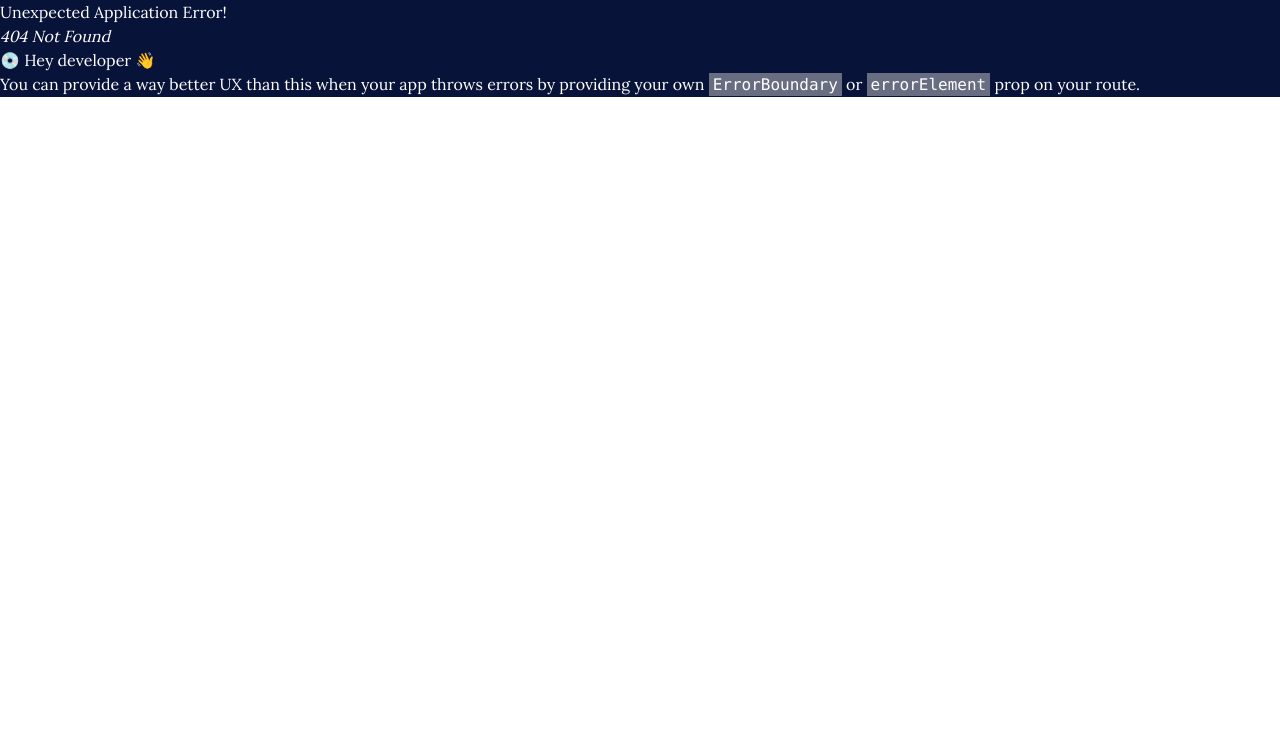
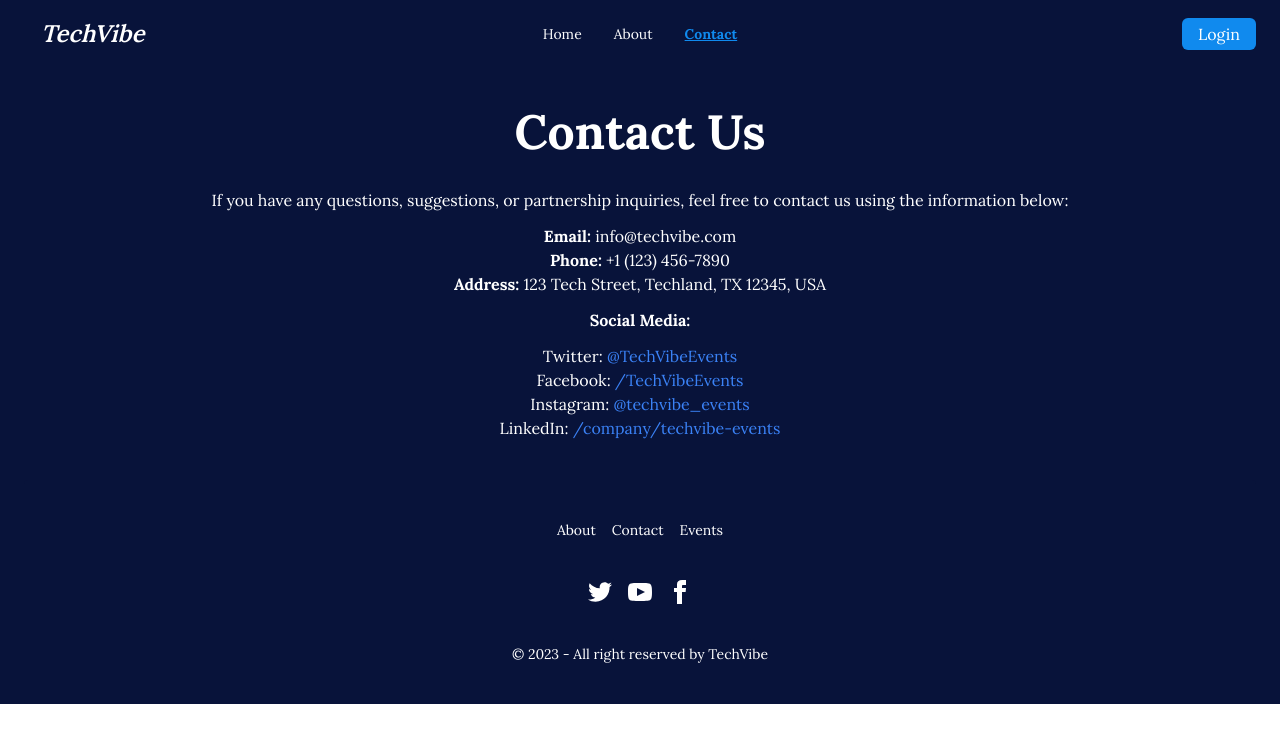
Before and after one commit to avideb24/tech-vibe, a React (Vite) app: page /contact in a window 1280 px wide. Before the commit this address had no page. Shown: the top 742 px of the page. Built offline with nearby package versions, Linux system fonts and the light colour scheme.

Commit message:
about and contact page added and other elements updated

```diff
--- a/package.json
+++ b/package.json
@@ -13,6 +13,7 @@
     "localforage": "^1.10.0",
     "match-sorter": "^6.3.1",
     "react": "^18.2.0",
+    "react-awesome-slider": "^4.1.0",
     "react-dom": "^18.2.0",
     "react-router-dom": "^6.16.0",
     "sort-by": "^1.2.0"
--- /dev/null
+++ b/src/Pages/About.jsx
@@ -0,0 +1,20 @@
+import Footer from "../components/Footer";
+import Navbar from "../components/Navbar";
+
+const About = () => {
+    return (
+        <div className="#08133a max-w-7xl mx-auto px-6">
+            <Navbar></Navbar>
+            <div className="text-center space-y-3 py-10">
+                <h2 className="text-5xl font-bold mb-8">About</h2>
+                <p><span className="text-2xl font-bold">TechVibe</span> is the heartbeat of the tech community, connecting passionate individuals with the latest trends, innovations, and thought leaders in the technology realm. Our mission is to bridge the gap between tech enthusiasts and the most impactful events happening worldwide.</p>
+                <p>At TechVibe, we curate a diverse array of tech events, ranging from hackathons and startup meetups to industry conferences and product launches. We believe in the power of knowledge sharing and networking, empowering professionals and enthusiasts alike to stay ahead in this ever-evolving digital landscape.</p>
+                <p>Join us on this exhilarating journey of discovery and inspiration. Whether you're a seasoned developer, an aspiring entrepreneur, or simply curious about the future of technology, TechVibe is your compass in the dynamic world of tech events.</p>
+                <p>Stay tuned, stay inspired, and let's ride the wave of innovation together!</p>
+            </div>
+            <Footer></Footer>
+        </div>
+    );
+};
+
+export default About;
--- /dev/null
+++ b/src/Pages/Contact.jsx
@@ -0,0 +1,29 @@
+import Footer from "../components/Footer";
+import Navbar from "../components/Navbar";
+
+const Contact = () => {
+    return (
+        <div className="#08133a max-w-7xl mx-auto px-6">
+            <Navbar></Navbar>
+            <div className="text-center space-y-3 py-10">
+                <h2 className="text-5xl font-bold mb-8">Contact Us</h2>
+                <p>If you have any questions, suggestions, or partnership inquiries, feel free to contact us using the information below:</p>
+                <div className="contact-details">
+                    <p><strong>Email:</strong> info@techvibe.com</p>
+                    <p><strong>Phone:</strong> +1 (123) 456-7890</p>
+                    <p><strong>Address:</strong> 123 Tech Street, Techland, TX 12345, USA</p>
+                </div>
+                <p><strong>Social Media:</strong></p>
+                <ul>
+                    <li>Twitter: <span className="text-blue-500">@TechVibeEvents</span></li>
+                    <li>Facebook: <span className="text-blue-500">/TechVibeEvents</span></li>
+                    <li>Instagram: <span className="text-blue-500">@techvibe_events</span></li>
+                    <li>LinkedIn: <span className="text-blue-500">/company/techvibe-events</span></li>
+                </ul>
+            </div>
+            <Footer></Footer>
+        </div>
+    );
+};
+
+export default Contact;
--- a/src/Pages/Home.jsx
+++ b/src/Pages/Home.jsx
@@ -1,12 +1,23 @@
 import { useLoaderData } from "react-router-dom";
+import { useEffect, useState } from "react";
 import Banner from "../components/Banner";
 import Footer from "../components/Footer";
 import Navbar from "../components/Navbar";
 import Service from "../components/Service";
+import Speaker from "../components/Speaker";
+
 
 const Home = () => {
 
     const services = useLoaderData();
+
+    const [speakers, setSpeakers] = useState([]);
+
+    useEffect(() => {
+        fetch('/speaker.json')
+            .then(res => res.json())
+            .then(data => setSpeakers(data))
+    }, [])
 
     return (
         <div>
@@ -20,6 +31,15 @@ const Home = () => {
                     }
                 </div>
             </div>
+            <div className="max-w-7xl mx-auto py-10">
+                <h2 className="text-center text-3xl font-bold py-10">Meet Our Speakers</h2>
+                <div className="flex justify-around flex-wrap gap-4 bg-[#132151]  p-4 rounded-md">
+                    {
+                        speakers.map(speaker => <Speaker key={speaker.id} speaker={speaker}></Speaker>)
+
+                    }
+                </div>
+            </div>
             <Footer></Footer>
         </div>
     );
--- a/src/components/Footer.jsx
+++ b/src/components/Footer.jsx
@@ -1,13 +1,13 @@
+import { Link } from "react-router-dom";
 
 const Footer = () => {
     return (
         <div>
             <footer className="footer footer-center p-10 bg-[#08133a] text-white rounded">
                 <nav className="grid grid-flow-col gap-4">
-                    <a className="link link-hover">About us</a>
-                    <a className="link link-hover">Contact</a>
-                    <a className="link link-hover">Jobs</a>
-                    <a className="link link-hover">Press kit</a>
+                    <Link to='/about'>About</Link>
+                    <Link to='/contact'>Contact</Link>
+                    <Link>Events</Link>
                 </nav>
                 <nav>
                     <div className="grid grid-flow-col gap-4">
--- a/src/components/Navbar.jsx
+++ b/src/components/Navbar.jsx
@@ -9,7 +9,7 @@ const Navbar = () => {
             <label tabIndex={0} className="btn btn-ghost lg:hidden">
               <svg xmlns="http://www.w3.org/2000/svg" className="h-5 w-5" fill="none" viewBox="0 0 24 24" stroke="currentColor"><path strokeLinecap="round" strokeLinejoin="round" strokeWidth="2" d="M4 6h16M4 12h8m-8 6h16" /></svg>
             </label>
-            <ul tabIndex={0} className="menu menu-sm dropdown-content mt-3 z-[1] p-2 shadow bg-base-100 rounded-box w-52">
+            <ul tabIndex={0} className="menu menu-sm dropdown-content mt-3 z-[1] p-2 shadow bg-[#08133a] text-white rounded-box w-52">
               <li>
                 <NavLink
                   to="/"
@@ -22,12 +22,22 @@ const Navbar = () => {
               </li>
               <li>
                 <NavLink
-                  to="/"
+                  to="/about"
                   className={({ isActive, isPending }) =>
                     isPending ? "pending" : isActive ? "text-[#108aee] font-bold underline" : ""
                   }
                 >
-                  Home
+                  About
+                </NavLink>
+              </li>
+              <li>
+                <NavLink
+                  to="/contact"
+                  className={({ isActive, isPending }) =>
+                    isPending ? "pending" : isActive ? "text-[#108aee] font-bold underline" : ""
+                  }
+                >
+                  Contact
                 </NavLink>
               </li>
             </ul>
@@ -48,12 +58,22 @@ const Navbar = () => {
             </li>
             <li>
                 <NavLink
-                to="/"
+                  to="/about"
                   className={({ isActive, isPending }) =>
                     isPending ? "pending" : isActive ? "text-[#108aee] font-bold underline" : ""
                   }
                 >
-                Home
+                  About
+                </NavLink>
+              </li>
+            <li>
+                <NavLink
+                  to="/contact"
+                  className={({ isActive, isPending }) =>
+                    isPending ? "pending" : isActive ? "text-[#108aee] font-bold underline" : ""
+                  }
+                >
+                  Contact
                 </NavLink>
               </li>
           </ul>
--- /dev/null
+++ b/src/components/Speaker.jsx
@@ -0,0 +1,20 @@
+import PropTypes from 'prop-types';
+
+const Speaker = ({ speaker }) => {
+
+    const { name, image, position, company } = speaker;
+
+    return (
+        <div className='w-72 bg-[#1f2c57] p-4 rounded-md text-center space-y-3'>
+            <img className='w-full h-80 object-cover rounded-md' src={image} alt="" />
+            <h3 className='text-xl font-semibold'>{name}</h3>
+            <p className='text-sm'><span>{position}</span> at <span>{company}</span></p>
+        </div>
+    );
+};
+
+export default Speaker;
+
+Speaker.propTypes = {
+    speaker: PropTypes.object
+}
```
Also changed, not shown: public/speaker.json (added, +30 -0 lines), src/routes/Routes.jsx (+12 -1 lines), 1 other file (tests, documents, lock files or other folders). Lines whose indentation alone changed are shown as unchanged.
